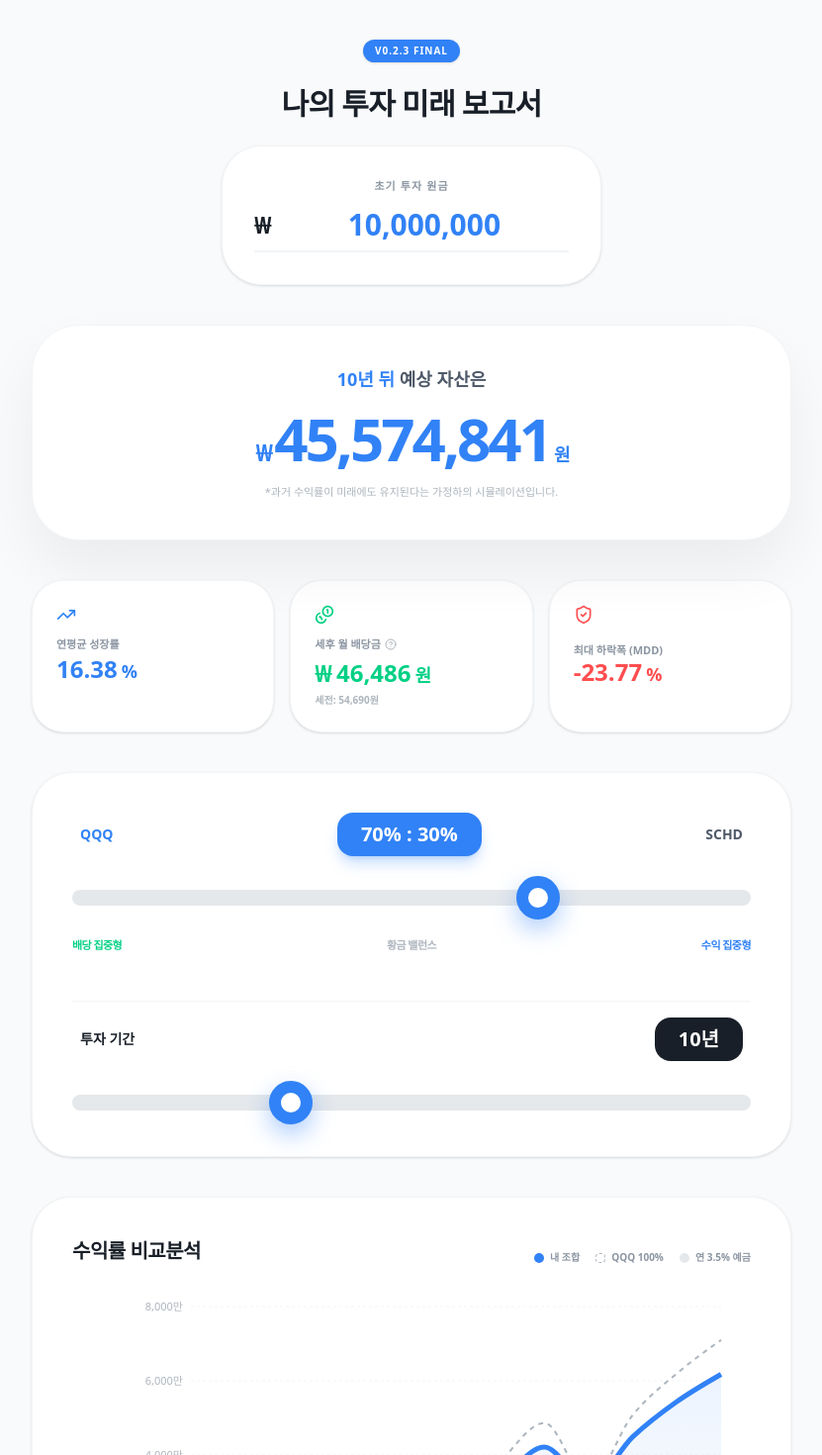
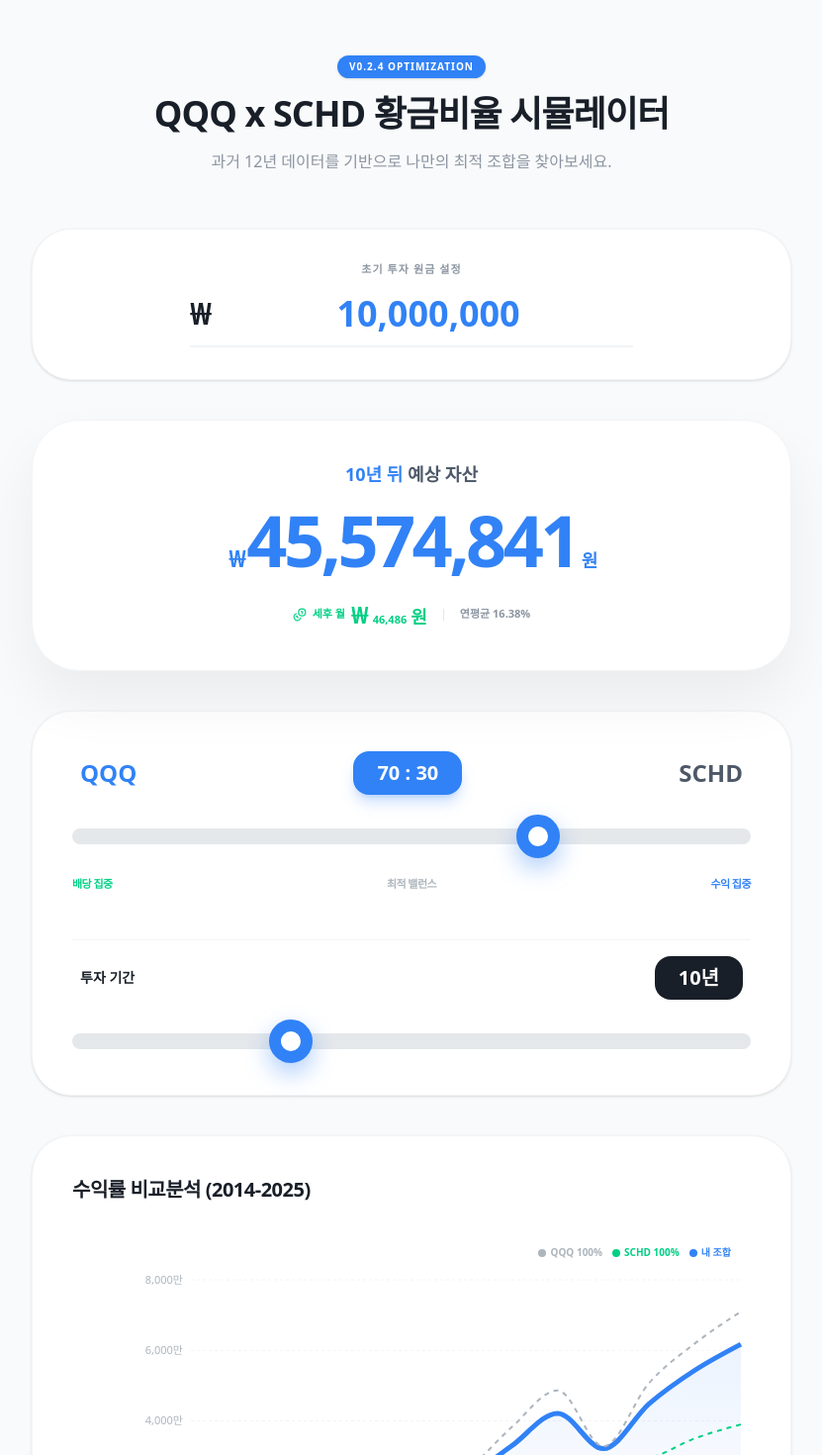
Before and after one commit to kiyeonh1993-create/etf-combination-0.1, a Next.js app: page / in a window 1280 px wide. Shown: the top 1470 px of the page at 99% size, without its empty margins (224-1055 px from the left). Built offline with nearby package versions, Linux system fonts and the light colour scheme.

Commit message:
feat: v0.2.4 레이아웃 최적화 및 SCHD 100% 비교군 추가

```diff
--- a/src/app/page.tsx
+++ b/src/app/page.tsx
@@ -10,7 +10,7 @@
   ComposedChart,
   Area,
   Line,
-  Label
+  Legend
 } from 'recharts';
 import { motion } from 'framer-motion';
 import { TrendingUp, ShieldCheck, Coins, HelpCircle, Info } from 'lucide-react';
@@ -30,7 +30,7 @@
   { year: 2025, qqq: 14.50, schd: 11.20 }
 ];
 
-const AnimatedNumber = ({ value, isCurrency = false, isPostTax = false }: { value: string | number, isCurrency?: boolean, isPostTax?: boolean }) => {
+const AnimatedNumber = ({ value, isCurrency = false }: { value: string | number, isCurrency?: boolean }) => {
   const num = Number(value);
   const displayValue = new Intl.NumberFormat('ko-KR').format(num);
   return (
@@ -59,16 +59,16 @@
   const results = useMemo(() => {
     let currentBalance = initialInvestment;
     let qqqOnlyBalance = initialInvestment;
-    let savingsBalance = initialInvestment;
+    let schdOnlyBalance = initialInvestment;
     let peakBalance = initialInvestment;
     let maxDrawdown = 0;
-    const chartData = [{ year: 2013, value: initialInvestment, qqqOnly: initialInvestment, savings: initialInvestment }];
+    const chartData = [{ year: 2013, value: initialInvestment, qqqOnly: initialInvestment, schdOnly: initialInvestment }];
 
     data.forEach((item) => {
       const yearlyReturn = (qqqWeight / 100) * (item.qqq / 100) + (schdWeight / 100) * (item.schd / 100);
       currentBalance *= (1 + yearlyReturn);
       qqqOnlyBalance *= (1 + item.qqq / 100);
-      savingsBalance *= 1.035;
+      schdOnlyBalance *= (1 + item.schd / 100);
 
       if (currentBalance > peakBalance) peakBalance = currentBalance;
       const drawdown = (currentBalance - peakBalance) / peakBalance;
@@ -78,7 +78,7 @@
         year: item.year,
         value: Math.round(currentBalance),
         qqqOnly: Math.round(qqqOnlyBalance),
-        savings: Math.round(savingsBalance)
+        schdOnly: Math.round(schdOnlyBalance)
       });
     });
 
@@ -86,18 +86,14 @@
     const futureValue = initialInvestment * Math.pow(1 + cagr, investmentYears);
     const dividendYield = (qqqWeight / 100) * 0.6 + (schdWeight / 100) * 3.4;
 
-    // 배당금 계산 (세전 vs 세후 15%)
-    const monthlyDividendPreTax = (futureValue * (dividendYield / 100)) / 12;
-    const monthlyDividendPostTax = monthlyDividendPreTax * 0.85;
+    const monthlyDividendPostTax = ((futureValue * (dividendYield / 100)) / 12) * 0.85;
 
     return {
       chartData,
       cagr: (cagr * 100).toFixed(2),
       mdd: (maxDrawdown * 100).toFixed(2),
-      monthlyDividendPreTax: Math.round(monthlyDividendPreTax),
       monthlyDividendPostTax: Math.round(monthlyDividendPostTax),
-      futureValue: Math.round(futureValue),
-      finalValue: Math.round(currentBalance)
+      futureValue: Math.round(futureValue)
     };
   }, [qqqWeight, schdWeight, initialInvestment, investmentYears]);
 
@@ -111,90 +107,62 @@
     <main className="min-h-screen bg-[#F9FAFB] p-4 md:p-10 font-sans text-[#191F28] pb-40">
       <div className="max-w-3xl mx-auto space-y-10">
 
-        {/* Header & Input */}
-        <header className="text-center space-y-6">
+        {/* Updated Header */}
+        <header className="text-center space-y-4 py-4">
           <div className="flex justify-center gap-2">
-            <span className="bg-[#3182F6] text-white text-[10px] px-3 py-1 rounded-full font-black shadow-sm uppercase tracking-widest">v0.2.3 Final</span>
+            <span className="bg-[#3182F6] text-white text-[10px] px-3 py-1 rounded-full font-black shadow-sm uppercase tracking-widest">v0.2.4 Optimization</span>
           </div>
-          <h1 className="text-3xl font-black tracking-tight">나의 투자 미래 보고서</h1>
+          <h1 className="text-3xl md:text-4xl font-black tracking-tight text-[#191F28]">QQQ x SCHD 황금비율 시뮬레이터</h1>
+          <p className="text-[#8B95A1] text-sm md:text-base font-medium">과거 12년 데이터를 기반으로 나만의 최적 조합을 찾아보세요.</p>
+        </header>
 
-          <div className="bg-white p-8 rounded-[40px] shadow-sm border border-[#F2F4F6] max-w-sm mx-auto group focus-within:shadow-md transition-shadow">
-            <label className="text-[11px] font-black text-[#8B95A1] block mb-3 uppercase tracking-widest">초기 투자 원금</label>
-            <div className="flex items-center justify-center gap-2 border-b-2 border-[#F2F4F6] group-focus-within:border-[#3182F6] transition-colors pb-2">
-              <span className="text-2xl font-bold text-[#191F28]">₩</span>
-              <input
-                type="text"
-                value={initialInvestment.toLocaleString()}
-                onChange={(e) => setInitialInvestment(Number(e.target.value.replace(/[^0-9]/g, '')))}
-                className="text-3xl font-black text-[#3182F6] w-full text-center outline-none bg-transparent"
-              />
-            </div>
+        {/* Improved Full-Width Input */}
+        <section className="bg-white p-8 rounded-[40px] shadow-sm border border-[#F2F4F6] w-full group focus-within:shadow-md transition-shadow text-center">
+          <label className="text-[11px] font-black text-[#8B95A1] block mb-4 uppercase tracking-widest">초기 투자 원금 설정</label>
+          <div className="flex items-center justify-center gap-3 border-b-2 border-[#F2F4F6] group-focus-within:border-[#3182F6] transition-colors pb-3 max-w-md mx-auto">
+            <span className="text-3xl font-bold text-[#191F28]">₩</span>
+            <input
+              type="text"
+              value={initialInvestment.toLocaleString()}
+              onChange={(e) => setInitialInvestment(Number(e.target.value.replace(/[^0-9]/g, '')))}
+              className="text-4xl font-black text-[#3182F6] w-full text-center outline-none bg-transparent"
+            />
           </div>
-        </header>
+        </section>
 
         {/* Highlight Future Value */}
         <section className="bg-white p-10 rounded-[48px] shadow-[0_30px_60px_rgba(0,0,0,0.06)] border border-[#F2F4F6] text-center relative overflow-hidden">
           <div className="relative z-10 space-y-4">
             <h2 className="text-[#4E5968] font-bold text-lg">
-              <span className="text-[#3182F6]">{investmentYears}년 뒤</span> 예상 자산은
+              <span className="text-[#3182F6]">{investmentYears}년 뒤</span> 예상 자산
             </h2>
-            <p className="text-5xl md:text-6xl font-black text-[#3182F6] tracking-tighter">
+            <p className="text-5xl md:text-7xl font-black text-[#3182F6] tracking-tighter">
               <AnimatedNumber value={results.futureValue} isCurrency={true} />
             </p>
-            <p className="text-[11px] text-[#ADB5BD] font-medium">*과거 수익률이 미래에도 유지된다는 가정하의 시뮬레이션입니다.</p>
-          </div>
-        </section>
-
-        {/* Metrics Grid with Icons & Units */}
-        <section className="grid grid-cols-1 md:grid-cols-3 gap-4">
-          <div className="bg-white p-6 rounded-[32px] shadow-sm border border-[#F2F4F6] space-y-3 relative overflow-hidden">
-            <TrendingUp className="text-[#3182F6] w-5 h-5" />
-            <div className="space-y-1">
-              <span className="text-[11px] font-bold text-[#8B95A1] block">연평균 성장률</span>
-              <div className="text-2xl font-black text-[#3182F6] leading-none">
-                <AnimatedNumber value={results.cagr} />
+            <div className="flex items-center justify-center gap-4 pt-2">
+              <div className="flex items-center gap-1.5 text-[11px] font-bold text-[#00D084]">
+                <Coins className="w-3.5 h-3.5" />
+                세후 월 <AnimatedNumber value={results.monthlyDividendPostTax} isCurrency={true} />
               </div>
-            </div>
-          </div>
-
-          <div className="bg-white p-6 rounded-[32px] shadow-sm border border-[#F2F4F6] space-y-3">
-            <Coins className="text-[#00D084] w-5 h-5" />
-            <div className="space-y-1">
-              <div className="flex items-center gap-1">
-                <span className="text-[11px] font-bold text-[#8B95A1]">세후 월 배당금</span>
-                <HelpCircle className="w-3 h-3 text-[#ADB5BD] cursor-help" />
-              </div>
-              <div className="text-2xl font-black text-[#00D084] leading-none">
-                <AnimatedNumber value={results.monthlyDividendPostTax} isCurrency={true} />
-              </div>
-              <span className="text-[10px] font-bold text-[#ADB5BD] block mt-1">세전: {results.monthlyDividendPreTax.toLocaleString()}원</span>
-            </div>
-          </div>
-
-          <div className="bg-white p-6 rounded-[32px] shadow-sm border border-[#F2F4F6] space-y-3">
-            <ShieldCheck className="text-[#FF4D4F] w-5 h-5" />
-            <div className="space-y-1">
-              <span className="text-[11px] font-bold text-[#8B95A1]">최대 하락폭 (MDD)</span>
-              <div className="text-2xl font-black text-[#FF4D4F] leading-none">
-                <AnimatedNumber value={results.mdd} />
-              </div>
+              <div className="w-px h-3 bg-[#E5E8EB]" />
+              <div className="text-[11px] font-bold text-[#8B95A1]">연평균 {results.cagr}%</div>
             </div>
           </div>
         </section>
 
-        {/* Two Sliders */}
+        {/* Enhanced Controls */}
         <section className="bg-white p-10 rounded-[40px] shadow-sm border border-[#F2F4F6] space-y-12">
           <div className="space-y-8">
             <div className="flex justify-between items-center px-2">
-              <span className="text-sm font-black text-[#3182F6]">QQQ</span>
+              <span className="text-2xl font-black text-[#3182F6]">QQQ</span>
               <div className="bg-[#3182F6] text-white px-6 py-2 rounded-2xl text-xl font-black shadow-lg shadow-[#3182F644]">
-                {qqqWeight}% : {schdWeight}%
+                {qqqWeight} : {schdWeight}
               </div>
-              <span className="text-sm font-black text-[#4E5968]">SCHD</span>
+              <span className="text-2xl font-black text-[#4E5968]">SCHD</span>
             </div>
             <input type="range" min="0" max="100" step="5" value={qqqWeight} onChange={(e) => setQqqWeight(parseInt(e.target.value))} className="w-full h-4 bg-[#E5E8EB] rounded-full appearance-none cursor-pointer accent-[#3182F6]" />
             <div className="flex justify-between text-[11px] font-black text-[#ADB5BD] uppercase tracking-tighter">
-              <span className="text-[#00D084]">배당 집중형</span><span>황금 밸런스</span><span className="text-[#3182F6]">수익 집중형</span>
+              <span className="text-[#00D084]">배당 집중</span><span>최적 밸런스</span><span className="text-[#3182F6]">수익 집중</span>
             </div>
           </div>
 
@@ -209,19 +177,12 @@
           </div>
         </section>
 
-        {/* Comparison Chart with Benchmark */}
+        {/* Comparison Chart with Legend */}
         <section className="bg-white p-8 md:p-10 rounded-[40px] shadow-sm border border-[#F2F4F6] space-y-8">
-          <div className="flex flex-col md:flex-row md:justify-between md:items-end gap-4">
-            <h3 className="text-xl font-black tracking-tight">수익률 비교분석</h3>
-            <div className="flex flex-wrap gap-x-4 gap-y-2">
-              <div className="flex items-center gap-1.5"><div className="w-2.5 h-2.5 rounded-full bg-[#3182F6]" /><span className="text-[10px] font-bold text-[#8B95A1]">내 조합</span></div>
-              <div className="flex items-center gap-1.5"><div className="w-2.5 h-2.5 rounded-sm border border-[#ADB5BD] border-dashed" /><span className="text-[10px] font-bold text-[#8B95A1]">QQQ 100%</span></div>
-              <div className="flex items-center gap-1.5"><div className="w-2.5 h-2.5 rounded-full bg-[#E5E8EB]" /><span className="text-[10px] font-bold text-[#8B95A1]">연 3.5% 예금</span></div>
-            </div>
-          </div>
-          <div className="h-[340px] w-full">
+          <h3 className="text-xl font-black tracking-tight">수익률 비교분석 (2014-2025)</h3>
+          <div className="h-[360px] w-full">
             <ResponsiveContainer width="100%" height="100%">
-              <ComposedChart data={results.chartData} margin={{ top: 10, right: 30, left: 40, bottom: 0 }}>
+              <ComposedChart data={results.chartData} margin={{ top: 10, right: 10, left: 40, bottom: 0 }}>
                 <defs>
                   <linearGradient id="colorValue" x1="0" y1="0" x2="0" y2="1">
                     <stop offset="5%" stopColor="#3182F6" stopOpacity={0.15}/>
@@ -234,29 +195,30 @@
                 <Tooltip
                   cursor={{ stroke: '#3182F6', strokeWidth: 1 }}
                   contentStyle={{ borderRadius: '24px', border: 'none', boxShadow: '0 20px 40px rgba(0,0,0,0.1)', padding: '20px' }}
-                  formatter={(value, name) => [new Intl.NumberFormat('ko-KR').format(Number(value)) + "원", name === 'value' ? '내 조합' : name === 'qqqOnly' ? 'QQQ 100%' : '예적금']}
+                  formatter={(value, name) => [new Intl.NumberFormat('ko-KR').format(Number(value)) + "원", name === 'value' ? '내 조합' : name === 'qqqOnly' ? 'QQQ 100%' : 'SCHD 100%']}
                 />
-                <Area type="monotone" dataKey="value" stroke="#3182F6" strokeWidth={5} fill="url(#colorValue)" animationDuration={1000} />
-                <Line type="monotone" dataKey="qqqOnly" stroke="#ADB5BD" strokeWidth={2} strokeDasharray="5 5" dot={false} />
-                <Line type="monotone" dataKey="savings" stroke="#E5E8EB" strokeWidth={2} dot={false} />
+                <Legend verticalAlign="top" align="right" iconType="circle" iconSize={8} wrapperStyle={{ fontSize: '10px', fontWeight: 'bold', color: '#8B95A1', paddingBottom: '20px' }} />
+                <Area name="내 조합" type="monotone" dataKey="value" stroke="#3182F6" strokeWidth={5} fill="url(#colorValue)" animationDuration={1000} />
+                <Line name="QQQ 100%" type="monotone" dataKey="qqqOnly" stroke="#ADB5BD" strokeWidth={2} strokeDasharray="5 5" dot={false} />
+                <Line name="SCHD 100%" type="monotone" dataKey="schdOnly" stroke="#00D084" strokeWidth={2} strokeDasharray="5 5" dot={false} />
               </ComposedChart>
             </ResponsiveContainer>
-          </div>
-          <div className="bg-[#F9FAFB] p-4 rounded-2xl flex items-start gap-3">
-            <Info className="w-4 h-4 text-[#3182F6] mt-0.5 shrink-0" />
-            <p className="text-[11px] text-[#4E5968] leading-relaxed font-medium">
-              차트의 점선은 **QQQ 100%** 성과이며, 실선은 **연 3.5% 예금** 성과입니다. <br className="hidden md:block" />
-              내 조합이 하락장에서 얼마나 강한지, 혹은 시장 대비 얼마나 더 수익을 내는지 비교해 보세요.
-            </p>
           </div>
         </section>
 
         {/* Footer info */}
         <footer className="text-center py-10 space-y-6">
+          <div className="flex justify-center gap-4">
+            <div className="flex items-center gap-1 bg-white border border-[#F2F4F6] px-3 py-1.5 rounded-full shadow-sm">
+              <ShieldCheck className="w-3 h-3 text-[#3182F6]" /><span className="text-[10px] font-bold text-[#8B95A1]">로직 검증 완료</span>
+            </div>
+            <div className="flex items-center gap-1 bg-white border border-[#F2F4F6] px-3 py-1.5 rounded-full shadow-sm">
+              <TrendingUp className="w-3 h-3 text-[#3182F6]" /><span className="text-[10px] font-bold text-[#8B95A1]">12년 데이터 적용</span>
+            </div>
+          </div>
           <p className="text-[11px] text-[#B0B8C1] leading-relaxed px-6">
             Data Source: Portfolio Visualizer (2014-2025).<br />
-            배당금은 배당소득세 15.0%를 원천징수한 세후 금액 기준입니다.<br />
-            모든 투자의 책임은 본인에게 있습니다.
+            이 시뮬레이션은 과거 데이터를 기반으로 한 참고용 수치입니다. 실제 결과는 다를 수 있습니다.
           </p>
         </footer>
       </div>
@@ -271,10 +233,6 @@
           border-radius: 50%;
           box-shadow: 0 10px 25px rgba(49, 130, 246, 0.4);
           cursor: pointer;
-          transition: all 0.2s ease;
-        }
-        input[type='range']::-webkit-slider-thumb:active {
-          transform: scale(1.2);
         }
       `}</style>
     </main>
```
